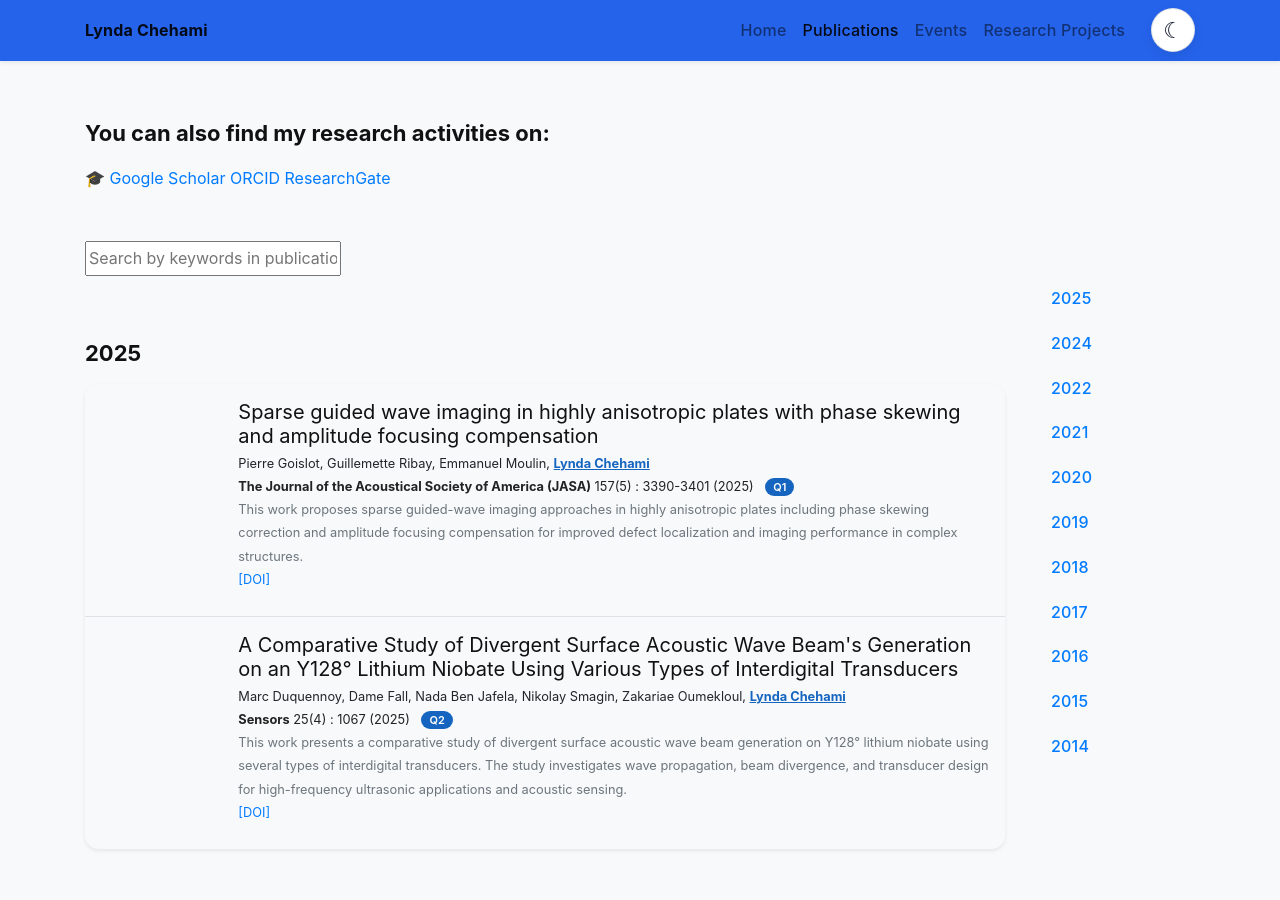
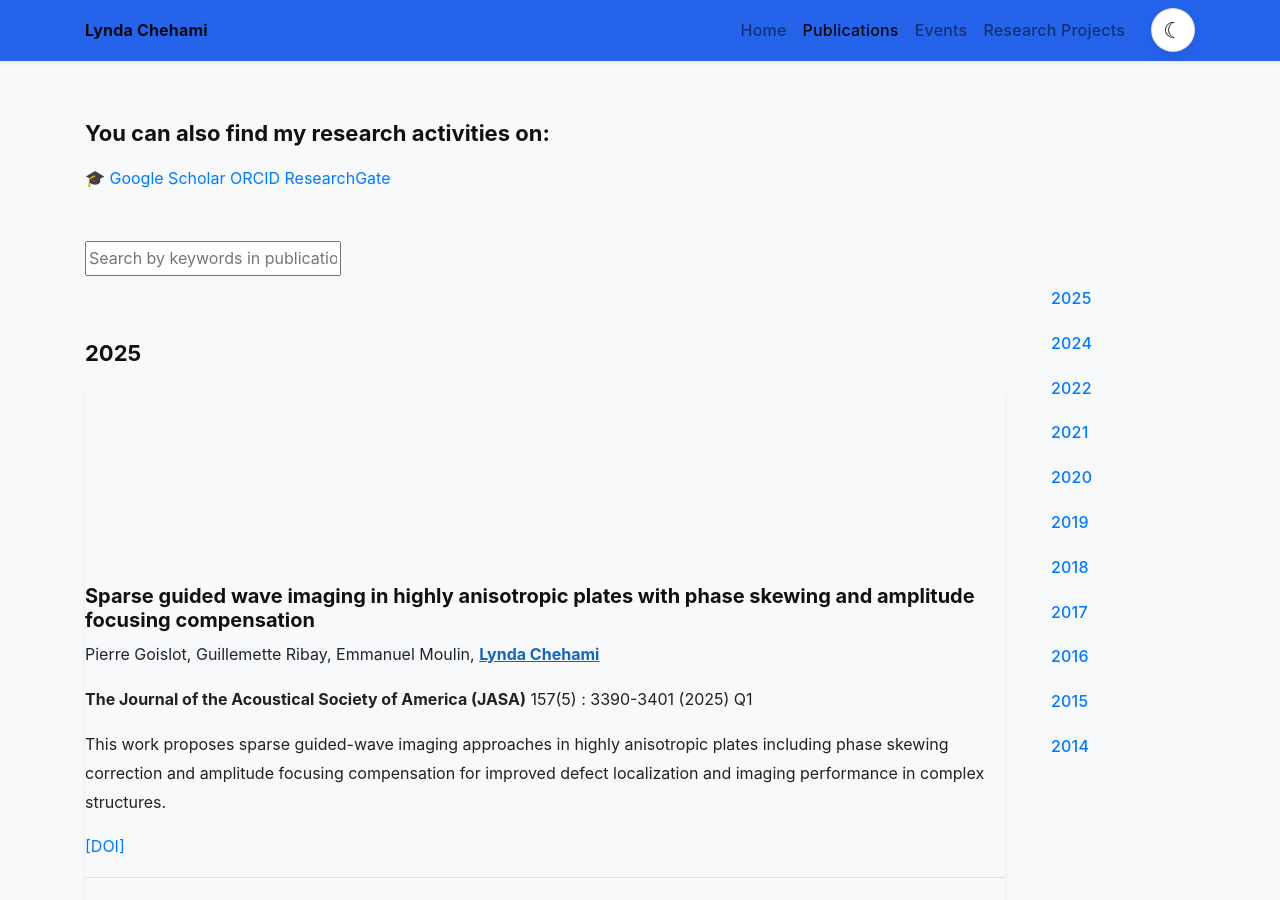
Before and after one commit to lchehami/lchehami.github.io, a Jekyll site: the page built from publications.html, in a window 1280 px wide and 900 px high. Built offline with Jekyll 4.4.1, drawn with Linux system fonts in a browser that asks for light colours; nearby versions of some CDN libraries; a style sheet for code colours, icons or effects is not loaded.

Commit message:
Update publication_item.html

```diff
--- a/_includes/widgets/publication_item.html
+++ b/_includes/widgets/publication_item.html
@@ -1,35 +1,30 @@
 {% assign item = include.item %}
 
-<div class="d-none d-md-block">
-    <div class="row no-gutters {% unless include.hide_bottom_border %}border-bottom{% endunless %} border-gray">
-       <div class="col-md-3 col-xl-2 mb-md-0 p-md-3 d-flex align-items-center justify-content-center">
+<div class="pub-card {% unless include.hide_bottom_border %}border-bottom{% endunless %}">
 
+  <div class="pub-image">
     {%- if item.cover -%}
-
     <img
       data-src="{{ item.cover | relative_url }}"
       alt="{{ item.title }}"
       class="lazy rounded-sm pub-cover"
       src="{{ '/assets/images/empty_300x200.png' | relative_url }}">
-
     {%- else -%}
-
     <svg class="bubble-visual-hash lazy rounded-sm pub-cover"
       data-bubble-visual-hash="{{ item.id }}"
       viewBox="0 0 300 200"></svg>
-
     {%- endif -%}
-
   </div>
 
-        <div class="col-md-9 col-xl-10 p-3 pl-md-0">
-            <h5 class="mt-0 mb-1 font-weight-normal">{{ item.title }}</h5>
+  <div class="pub-content">
 
-            <p class="mt-0 mb-0 small">
+    <h5 class="pub-title">{{ item.title }}</h5>
+
+    <p class="pub-authors">
       {% include widgets/author_list.html authors=item.authors %}
     </p>
 
-            <p class="mt-0 mb-0 small">
+    <p class="pub-journal">
       {{ item.pub_pre }}
       <strong>{{ item.pub }}</strong>
       {{ item.pub_post }}
@@ -48,25 +43,14 @@
 
       {{ item.pub_last }}
 
-                <span data-semantic-scholar-id="{{ item.semantic_scholar_id }}"></span>
-
       {% if item.qrank %}
-                <span style="
-                    background:#1565c0;
-                    color:white;
-                    padding:2px 8px;
-                    border-radius:12px;
-                    font-size:11px;
-                    font-weight:600;
-                    margin-left:8px;">
-                    {{ item.qrank }}
-                </span>
+      <span class="qrank-badge">{{ item.qrank }}</span>
       {% endif %}
     </p>
 
-            <p class="mt-0 mb-0 small text-muted">{{ item.abstract }}</p>
+    <p class="pub-abstract">{{ item.abstract }}</p>
 
-            <p class="small pb-0 mb-0 lh-125 text-muted abstract-links">
+    <p class="pub-links-inline">
       {% for link in item.links %}
         {% if link[1].url %}
         <a target="{{ link[1]['target'] }}" href="{{ link[1]['url'] }}">[{{ link[0] }}]</a>
@@ -75,69 +59,7 @@
         {% endif %}
       {% endfor %}
     </p>
-        </div>
-    </div>
+
   </div>
 
-<div class="row no-gutters d-md-none {% unless include.hide_bottom_border %}border-bottom{% endunless %} border-gray {% if include.first %}rounded-xl-top{% endif %} {% if include.last %}rounded-xl-bottom{% endif %} {% if item.cover %}lazy{% endif %}" data-src="{{ item.cover | relative_url }}">
-    <div class="w-100 {% if include.first %}rounded-xl-top{% endif %} {% if include.last %}rounded-xl-bottom{% endif %}" style="background-color: rgba(255,255,255,0.9);">
-        <div class="d-flex align-items-start flex-column py-3 px-4">
-            <div class="mb-auto"></div>
-
-            <div>
-                <h5 class="mt-0 mb-1 font-weight-normal">{{ item.title }}</h5>
-
-                <p class="mt-0 mb-0 small">
-                    {% include widgets/author_list.html authors=item.authors %}
-                </p>
-
-                <p class="mt-0 mb-0 small">
-                    {{ item.pub_pre }}
-                    <strong>{{ item.pub }}</strong>
-                    {{ item.pub_post }}
-
-                    {% if item.volume %}
-                        {{ item.volume }}{% if item.issue %}({{ item.issue }}){% endif %}
-                    {% endif %}
-
-                    {% if item.pages %}
-                        : {{ item.pages }}
-                    {% endif %}
-
-                    {% if item.pub_date %}
-                        ({{ item.pub_date }})
-                    {% endif %}
-
-                    {{ item.pub_last }}
-
-                    <span data-semantic-scholar-id="{{ item.semantic_scholar_id }}"></span>
-
-                    {% if item.qrank %}
-                    <span style="
-                        background:#1565c0;
-                        color:white;
-                        padding:2px 8px;
-                        border-radius:12px;
-                        font-size:11px;
-                        font-weight:600;
-                        margin-left:8px;">
-                        {{ item.qrank }}
-                    </span>
-                    {% endif %}
-                </p>
-
-                <p class="mt-0 mb-0 small text-muted">{{ item.abstract }}</p>
-
-                <p class="small pb-0 mb-0 lh-125 text-muted abstract-links">
-                    {% for link in item.links %}
-                        {% if link[1].url %}
-                        <a target="{{ link[1]['target'] }}" href="{{ link[1]['url'] }}">[{{ link[0] }}]</a>
-                        {% else %}
-                        <a target="_blank" href="{{ link[1] }}">[{{ link[0] }}]</a>
-                        {% endif %}
-                    {% endfor %}
-                </p>
 </div>
-        </div>
-    </div>
-</div>
```
Lines whose indentation alone changed are shown as unchanged.
